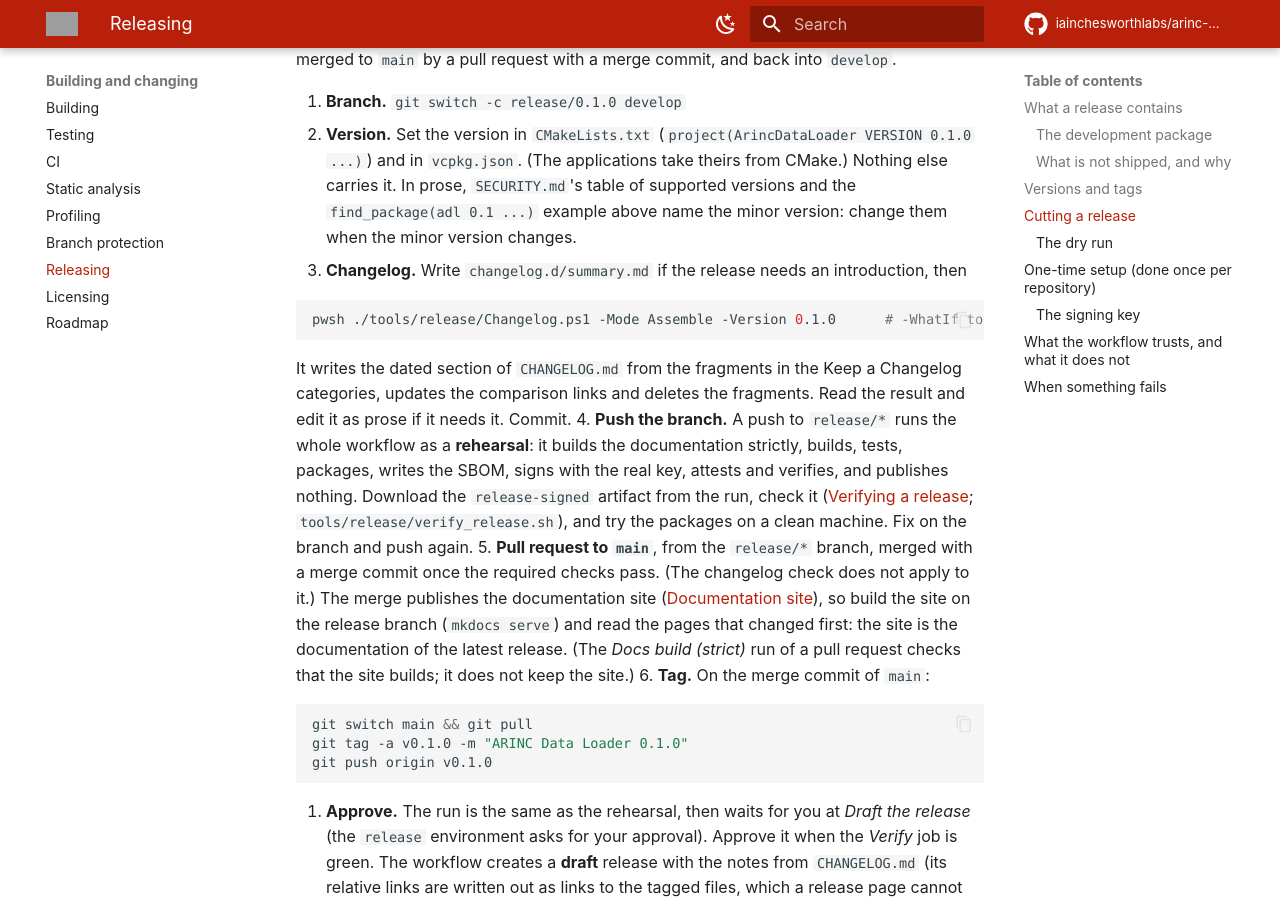
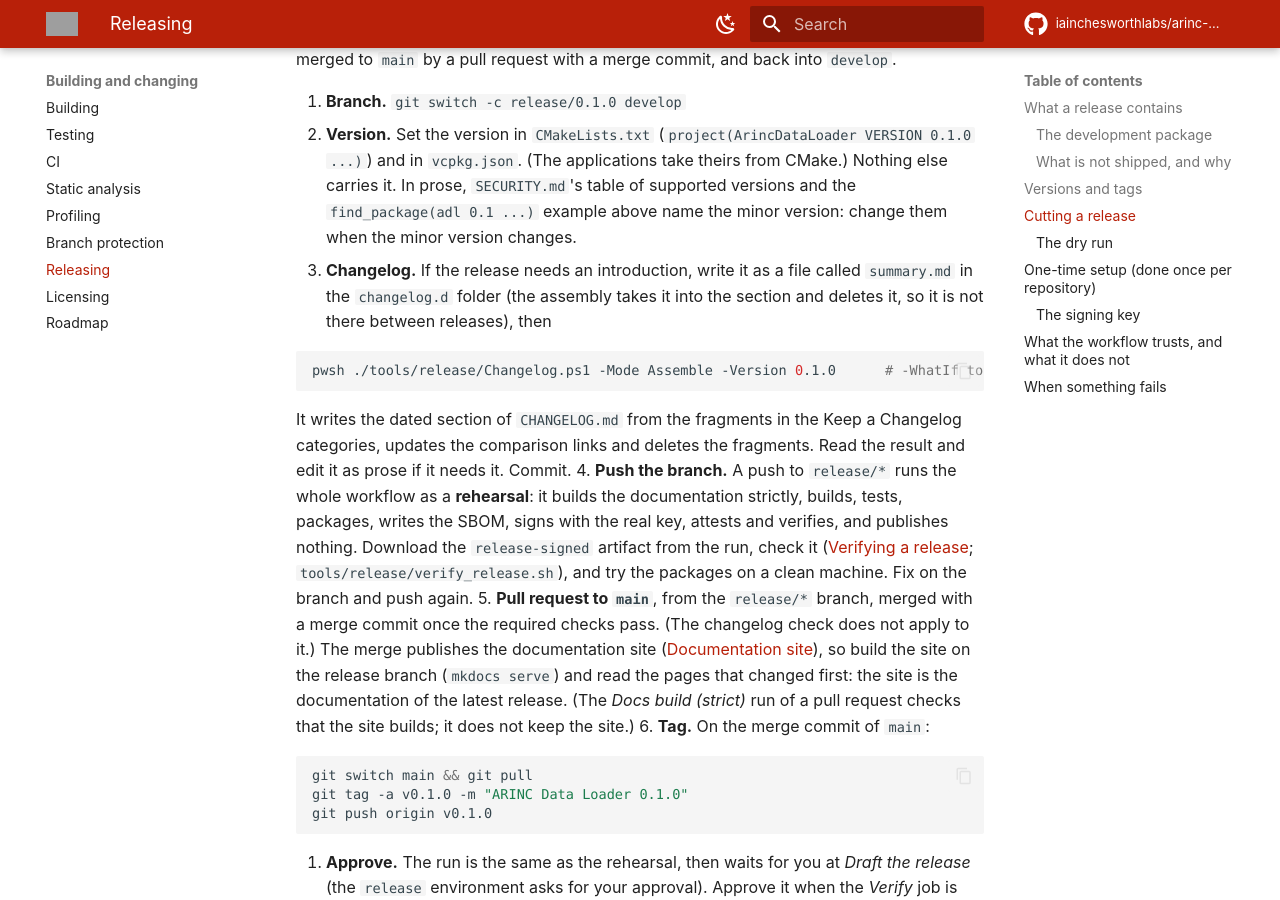
Before and after one commit to iainchesworthlabs/arinc-data-loader, an MkDocs documentation site: the page built from docs/releasing.md, in a window 1280 px wide and 900 px high, scrolled down 3164 px. Built offline with MkDocs 1.6.1 and Material for MkDocs 9.7.7, drawn with Linux system fonts in a browser that asks for light colours; comment, search, counter and statistics services are not loaded; grey boxes are pictures that could not be loaded.

Commit message:
Finish the release branch: the docs-site fragment is in the changelog
changelog.d must be empty when a release is tagged, and the documentation
site's fragment is folded into the 0.1.0 section, so it is removed. The
releasing page describes the optional summary.md as a file to write, not as
a path in the repository, which the new path check would otherwise report.

````diff
--- a/docs/releasing.md
+++ b/docs/releasing.md
@@ -88,7 +88,8 @@ The branch model is gitflow ([Branch protection](branch-protection.md)): `releas
    `vcpkg.json`. (The applications take theirs from CMake.) Nothing else carries it. In prose,
    `SECURITY.md`'s table of supported versions and the `find_package(adl 0.1 ...)` example above name
    the minor version: change them when the minor version changes.
-3. **Changelog.** Write `changelog.d/summary.md` if the release needs an introduction, then
+3. **Changelog.** If the release needs an introduction, write it as a file called `summary.md` in the `changelog.d` folder
+   (the assembly takes it into the section and deletes it, so it is not there between releases), then
 
    ```sh
    pwsh ./tools/release/Changelog.ps1 -Mode Assemble -Version 0.1.0      # -WhatIf to look first
````
Also changed, not shown: changelog.d/docs-site.added.md (deleted, +0 -6 lines).
